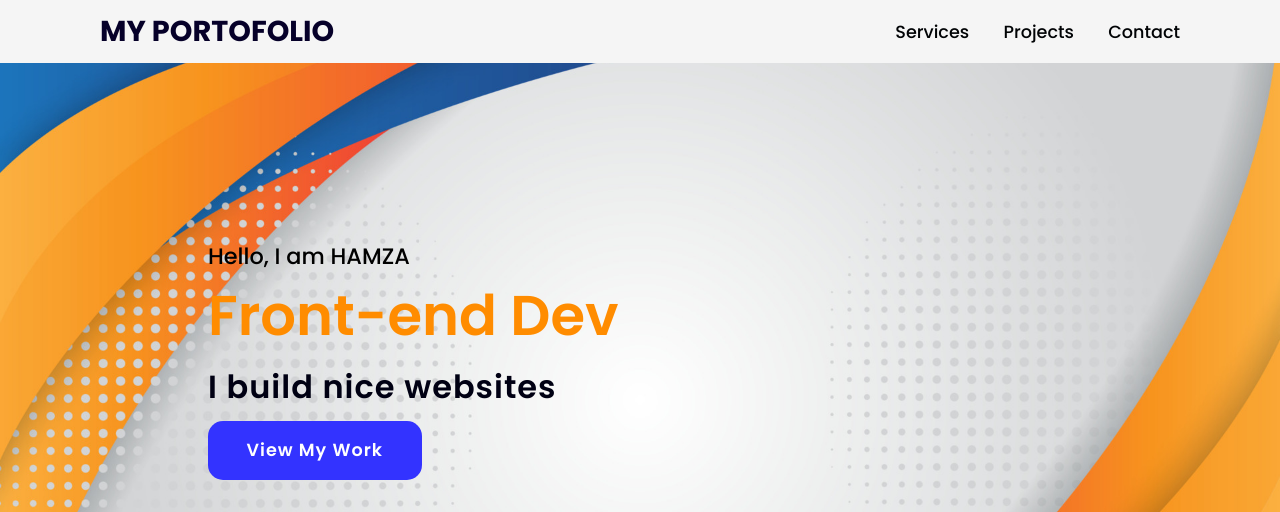
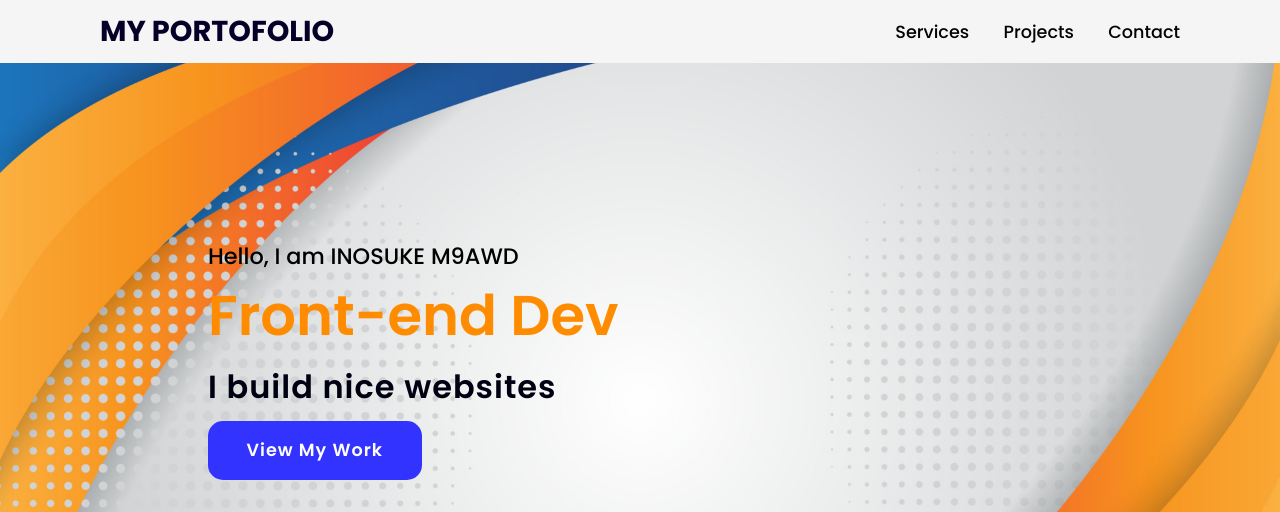
Before and after one commit to hamzasmoke/Porto, a plain HTML site: page index.html in a window 1280 px wide. Shown: the top 512 px of the page. Drawn offline with nearby package versions, Linux system fonts and the light colour scheme.

Commit message:
Update index.html

```diff
--- a/index.html
+++ b/index.html
@@ -23,7 +23,7 @@
 
     <section class="main">
         <div class="text">
-            <h2>Hello, I am HAMZA<br><span>Front-end Dev</span></h2>
+            <h2>Hello, I am INOSUKE M9AWD<br><span>Front-end Dev</span></h2>
             <h3>I build nice websites</h3>
             <a href="#projects" class="main-btn">View My Work</a>
             <div class="social-icons">
```
